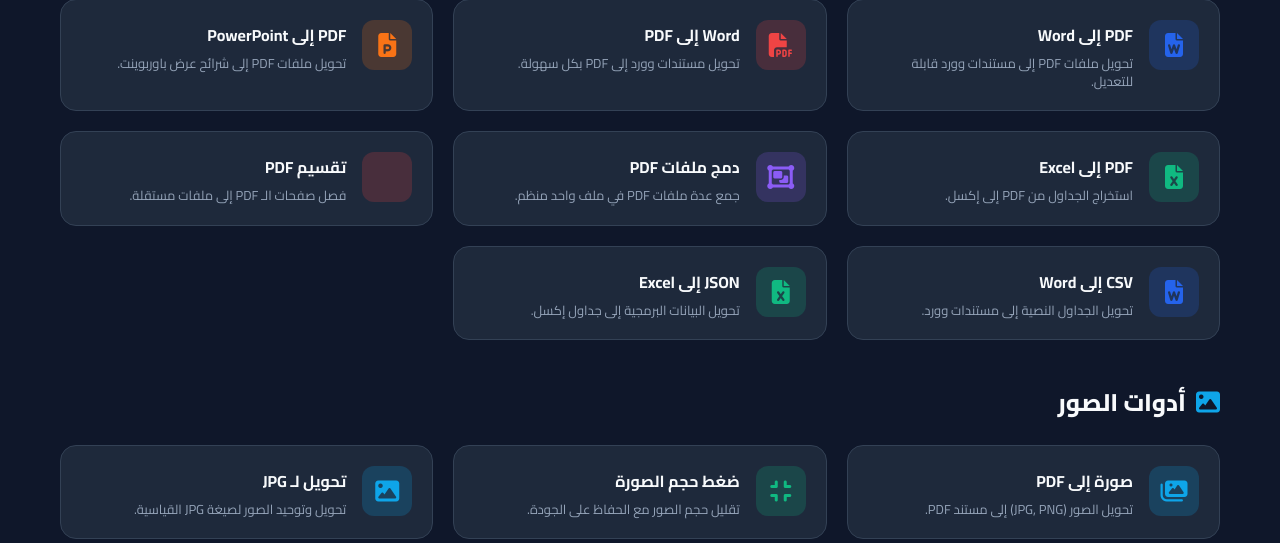
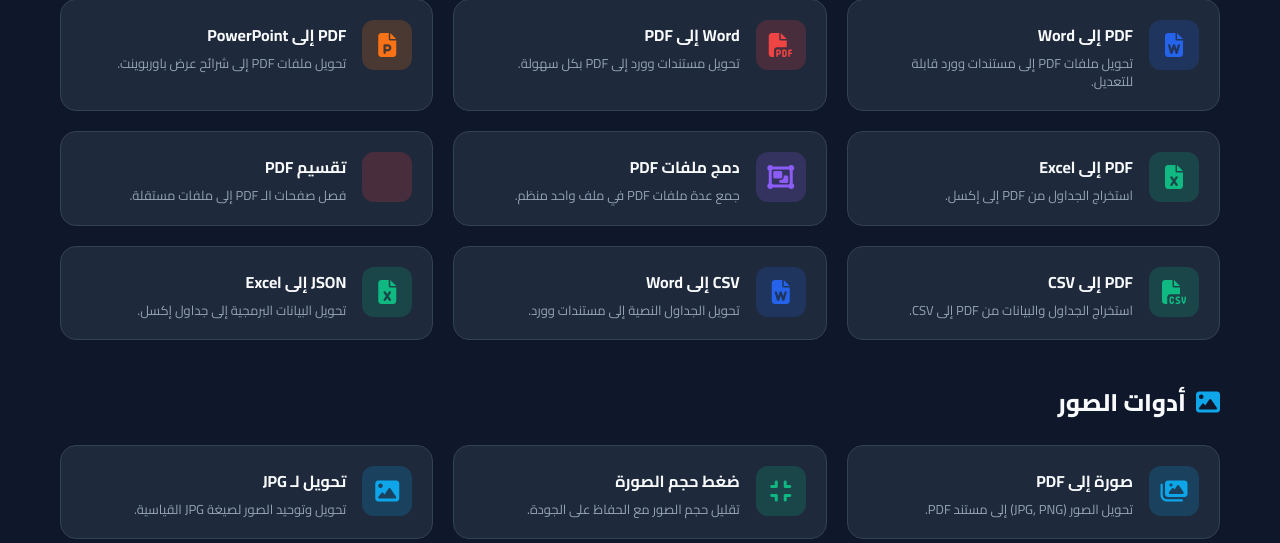
Before and after one commit to aza583816-commits/infinity-converter, a Python web app: template templates/index.html in a window 1280 px wide. Shown: the part 452-995 px from the top of the page. Run offline with Jinja, Linux system fonts and the light colour scheme; the template is opened without the code that fills it, so the values that code supplies are empty.

Commit message:
Update index.html

```diff
--- a/templates/index.html
+++ b/templates/index.html
@@ -14,9 +14,7 @@
     <link rel="stylesheet" href="https://cdnjs.cloudflare.com/ajax/libs/font-awesome/6.4.0/css/all.min.css">
 
     <style>
-        /* الألوان الاحترافية (SaaS Colors) */
         :root {
-            /* الوضع الفاتح (الافتراضي - أنيق ومريح) */
             --bg-body: #f8fafc;
             --bg-surface: #ffffff;
             --text-main: #0f172a;
@@ -30,7 +28,6 @@
             --shadow-md: 0 4px 6px -1px rgba(0,0,0,0.1);
             --shadow-hover: 0 10px 25px -5px rgba(0,0,0,0.1);
 
-            /* ألوان الأيقونات المتخصصة */
             --c-word: #2563eb; --bg-word: #dbeafe;
             --c-pdf: #ef4444;  --bg-pdf: #fee2e2;
             --c-excel: #10b981; --bg-excel: #d1fae5;
@@ -40,7 +37,6 @@
         }
 
         .dark-mode {
-            /* الوضع الداكن (فخم وعميق) */
             --bg-body: #0f172a;
             --bg-surface: #1e293b;
             --text-main: #f8fafc;
@@ -75,7 +71,6 @@
             overflow-x: hidden;
         }
 
-        /* الهيدر */
         header {
             width: 100%; padding: 15px 5%;
             background-color: var(--bg-surface);
@@ -97,7 +92,6 @@
         }
         .controls button:hover { background: var(--border); }
 
-        /* حاوية منطقة العمل (المربع الرئيسي) */
         .workspace {
             width: 100%; max-width: 900px; margin: 40px auto 20px;
             padding: 0 20px;
@@ -120,7 +114,6 @@
             margin-bottom: 20px; font-size: 14px;
         }
 
-        /* منطقة السحب والإفلات */
         .upload-area {
             border: 2px dashed var(--upload-border); background: var(--upload-bg);
             padding: 50px 20px; border-radius: 16px; cursor: pointer;
@@ -132,7 +125,6 @@
         .upload-area p { color: var(--text-muted); font-size: 14px; }
         #fileInput, #multiFileInput { display: none; }
 
-        /* منطقة النص */
         textarea {
             width: 100%; height: 180px; background: var(--bg-body); border: 1px solid var(--border);
             border-radius: 12px; padding: 20px; color: var(--text-main); font-family: inherit; font-size: 15px;
@@ -140,7 +132,6 @@
         }
         textarea:focus { border-color: var(--primary); box-shadow: 0 0 0 3px rgba(79, 70, 229, 0.2); }
 
-        /* زر التنفيذ */
         .execute-btn {
             width: 100%; padding: 18px; background: var(--primary); color: white;
             border: none; border-radius: 12px; font-size: 18px; font-weight: 700;
@@ -150,14 +141,12 @@
         .execute-btn:hover { background: var(--primary-hover); transform: translateY(-2px); box-shadow: 0 6px 15px rgba(79, 70, 229, 0.4); }
         .execute-btn:disabled { opacity: 0.7; cursor: not-allowed; transform: none; }
 
-        /* النتيجة والتحميل */
         .spinner { display: none; width: 22px; height: 22px; border: 3px solid rgba(255,255,255,0.3); border-radius: 50%; border-top-color: white; animation: spin 1s ease-in-out infinite; }
         @keyframes spin { to { transform: rotate(360deg); } }
 
         .result-area { margin-top: 20px; padding: 20px; background: #ecfdf5; border: 1px solid #10b981; color: #065f46; border-radius: 12px; display: none; word-wrap: break-word; text-align: start; font-weight: 600;}
         .result-area.error { background: #fef2f2; border-color: #ef4444; color: #991b1b; }
 
-        /* مكتبة الأدوات (الجريد) */
         .tools-section { width: 100%; max-width: 1200px; margin: 0 auto 60px; padding: 0 20px; }
         .section-title { font-size: 24px; font-weight: 800; margin: 40px 0 20px; color: var(--text-main); display: flex; align-items: center; gap: 10px;}
 
@@ -180,7 +169,6 @@
         .tool-info h3 { font-size: 16px; font-weight: 700; margin-bottom: 4px; color: var(--text-main); }
         .tool-info p { font-size: 13px; color: var(--text-muted); line-height: 1.4; }
 
-        /* ألوان الأيقونات الخاصة بالكروت */
         .i-word { background: var(--bg-word); color: var(--c-word); }
         .i-pdf { background: var(--bg-pdf); color: var(--c-pdf); }
         .i-excel { background: var(--bg-excel); color: var(--c-excel); }
@@ -188,7 +176,6 @@
         .i-img { background: var(--bg-img); color: var(--c-img); }
         .i-dev { background: var(--bg-dev); color: var(--c-dev); }
 
-        /* إشعار التوست والفوتر */
         .toast { position: fixed; bottom: 30px; left: 50%; transform: translateX(-50%) translateY(100px); background: #10b981; color: white; padding: 12px 24px; border-radius: 30px; box-shadow: var(--shadow-md); font-weight: bold; transition: transform 0.4s cubic-bezier(0.68, -0.55, 0.265, 1.55); z-index: 2000; opacity: 0; display: flex; align-items: center; gap: 10px; }
         .toast.show { transform: translateX(-50%) translateY(0); opacity: 1; }
         .toast.error-toast { background: #ef4444; }
@@ -198,7 +185,6 @@
         .footer-links a { color: var(--primary); text-decoration: none; font-weight: 600; margin: 0 8px; }
         .footer-links a:hover { text-decoration: underline; }
 
-        /* RTL/LTR fixes */
         html[dir="ltr"] .tool-card { text-align: left; }
         html[dir="rtl"] .tool-card { text-align: right; }
     </style>
@@ -206,7 +192,6 @@
 <body>
 
     <header>
-        <!-- الشعار ثابت الاتجاه -->
         <div class="logo" style="display:flex; align-items:center; gap:8px; direction: ltr; white-space: nowrap;">
             <i class="fa-solid fa-infinity"></i> <span data-ar="V-Infinity" data-en="V-Infinity">V-Infinity</span>
         </div>
@@ -216,7 +201,6 @@
         </div>
     </header>
 
-    <!-- منطقة العمل الرئيسية -->
     <div class="workspace" id="workspace">
         <div class="workspace-card">
             <div class="workspace-header">
@@ -224,7 +208,6 @@
                 <p data-ar="اختر إحدى الأدوات من الأسفل للبدء في المعالجة." data-en="Select a tool from below to start processing.">اختر إحدى الأدوات من الأسفل للبدء في المعالجة.</p>
             </div>
 
-            <!-- هذا الجزء يظهر فقط عند اختيار أداة -->
             <div id="activeToolArea" style="display: none;">
                 <div class="selected-tool-badge" id="selectedToolBadge">
                     <i class="fa-solid fa-wand-magic-sparkles"></i> <span id="selectedToolText">الأداة المحددة</span>
@@ -251,10 +234,8 @@
         </div>
     </div>
 
-    <!-- مكتبة الأدوات (SaaS Grid Style) -->
     <div class="tools-section">
 
-        <!-- قسم المستندات -->
         <div class="section-title"><i class="fa-solid fa-file-pdf" style="color:var(--c-pdf)"></i> <span data-ar="أدوات PDF والمستندات" data-en="PDF & Document Tools">أدوات PDF والمستندات</span></div>
         <div class="tools-grid">
             <div class="tool-card" onclick="selectTool('pdf-to-docx', 'PDF إلى Word', 'PDF to Word', 'file', 'i-word', 'fa-file-word')">
@@ -299,7 +280,13 @@
                     <p data-ar="فصل صفحات الـ PDF إلى ملفات مستقلة." data-en="Separate PDF pages into individual files.">فصل صفحات الـ PDF إلى ملفات مستقلة.</p>
                 </div>
             </div>
-            <!-- الأداة الجديدة -->
+            <div class="tool-card" onclick="selectTool('pdf-to-csv', 'PDF إلى CSV', 'PDF to CSV', 'file', 'i-excel', 'fa-file-csv')">
+                <div class="tool-icon i-excel"><i class="fa-solid fa-file-csv"></i></div>
+                <div class="tool-info">
+                    <h3 data-ar="PDF إلى CSV" data-en="PDF to CSV">PDF إلى CSV</h3>
+                    <p data-ar="استخراج الجداول والبيانات من PDF إلى CSV." data-en="Extract tables and data from PDF to CSV.">استخراج الجداول والبيانات من PDF إلى CSV.</p>
+                </div>
+            </div>
             <div class="tool-card" onclick="selectTool('csv-to-word', 'CSV إلى Word', 'CSV to Word', 'fileText', 'i-word', 'fa-file-word')">
                 <div class="tool-icon i-word"><i class="fa-solid fa-file-word"></i></div>
                 <div class="tool-info">
@@ -316,7 +303,6 @@
             </div>
         </div>
 
-        <!-- قسم الصور -->
         <div class="section-title"><i class="fa-solid fa-image" style="color:var(--c-img)"></i> <span data-ar="أدوات الصور" data-en="Image Tools">أدوات الصور</span></div>
         <div class="tools-grid">
             <div class="tool-card" onclick="selectTool('image-to-pdf', 'صورة إلى PDF', 'Image to PDF', 'file', 'i-img', 'fa-images')">
@@ -340,7 +326,6 @@
                     <p data-ar="تحويل وتوحيد الصور لصيغة JPG القياسية." data-en="Convert and standardize images to JPG format.">تحويل وتوحيد الصور لصيغة JPG القياسية.</p>
                 </div>
             </div>
-            <!-- الأداة الجديدة -->
             <div class="tool-card" onclick="selectTool('heic-to-jpg', 'HEIC إلى JPG (للايفون)', 'HEIC to JPG', 'file', 'i-img', 'fa-mobile-screen')">
                 <div class="tool-icon i-img"><i class="fa-solid fa-mobile-screen"></i></div>
                 <div class="tool-info">
@@ -350,7 +335,6 @@
             </div>
         </div>
 
-        <!-- قسم المطورين والنصوص -->
         <div class="section-title"><i class="fa-solid fa-code" style="color:var(--c-dev)"></i> <span data-ar="أدوات النصوص والمطورين" data-en="Text & Dev Tools">أدوات النصوص والمطورين</span></div>
         <div class="tools-grid">
             <div class="tool-card" onclick="selectTool('text-to-pdf', 'نص إلى PDF', 'Text to PDF', 'text', 'i-pdf', 'fa-file-lines')">
@@ -374,7 +358,6 @@
                     <p data-ar="إنشاء كلمات مرور عشوائية وآمنة جداً." data-en="Create highly secure, random passwords.">إنشاء كلمات مرور عشوائية وآمنة جداً.</p>
                 </div>
             </div>
-            <!-- الأدوات الجديدة -->
             <div class="tool-card" onclick="selectTool('markdown-to-html', 'Markdown إلى HTML', 'Markdown to HTML', 'text', 'i-dev', 'fa-code')">
                 <div class="tool-icon i-dev"><i class="fa-solid fa-code"></i></div>
                 <div class="tool-info">
@@ -399,7 +382,6 @@
         </div>
     </div>
 
-    <!-- الفوتر -->
     <div class="workspace">
         <div class="footer-disclaimer">
             <p data-ar="V-Infinity Converter يوفر مجموعة شاملة من الأدوات الآمنة. تتم معالجة الملفات سحابياً ولا يتم تخزينها أبداً. نحن نستخدم ملفات تعريف الارتباط وخدمات إعلانات جوجل وفقاً للسياسات." data-en="V-Infinity Converter provides a comprehensive suite for secure file conversion. Files are processed on our servers and are never stored. We use cookies and Google AdSense according to policies.">V-Infinity Converter يوفر مجموعة شاملة من الأدوات الآمنة. تتم معالجة الملفات سحابياً ولا يتم تخزينها أبداً. نحن نستخدم ملفات تعريف الارتباط وخدمات إعلانات جوجل وفقاً للسياسات.</p>
@@ -411,7 +393,6 @@
         </div>
     </div>
 
-    <!-- إشعار التوست -->
     <div class="toast" id="toast"><i class="fa-solid fa-circle-check"></i> <span id="toastMsg"></span></div>
 
     <script>
@@ -420,7 +401,6 @@
         let filesBase64Array = [];
         let isArabic = true;
 
-        // الوضع الليلي
         function toggleTheme() {
             document.body.classList.toggle('dark-mode');
             const btn = document.getElementById('themeBtn');
@@ -431,7 +411,6 @@
             }
         }
 
-        // تبديل اللغة
         function toggleLanguage() {
             isArabic = !isArabic;
             const langBtn = document.getElementById('langBtn');
@@ -455,15 +434,12 @@
             });
         }
 
-        // اختيار الأداة من القائمة (SaaS Style)
         function selectTool(action, nameAr, nameEn, type, iconClass, iconName) {
             currentAction = action;
             const toolName = isArabic ? nameAr : nameEn;
 
-            // إظهار منطقة العمل
             document.getElementById('activeToolArea').style.display = 'block';
 
-            // تحديث الشارة
             const badge = document.getElementById('selectedToolBadge');
             badge.className = `selected-tool-badge ${iconClass}`;
             badge.innerHTML = `<i class="fa-solid ${iconName}"></i> <span>${toolName}</span>`;
@@ -473,13 +449,11 @@
             const fileInput = document.getElementById('fileInput');
             const multiFileInput = document.getElementById('multiFileInput');
 
-            // إعادة الضبط
             fileBase64 = null;
             filesBase64Array = [];
             document.getElementById('fileName').innerText = '';
             document.getElementById('resultArea').style.display = 'none';
 
-            // ترتيب الواجهة
             if(type === 'multiFile') {
                 uploadArea.style.display = 'block'; textArea.style.display = 'none';
                 uploadArea.onclick = () => multiFileInput.click();
@@ -498,7 +472,6 @@
                 uploadArea.style.display = 'none'; textArea.style.display = 'none';
             }
 
-            // التمرير السلس للأعلى
             document.getElementById('workspace').scrollIntoView({ behavior: 'smooth' });
         }
 
@@ -604,7 +577,6 @@
             }
         }
 
-        // تشغيل الوضع الداكن كافتراضي أول ما يفتح الموقع
         document.body.classList.add('dark-mode');
         document.getElementById('themeBtn').innerHTML = '<i class="fa-solid fa-sun"></i>';
     </script>
```
